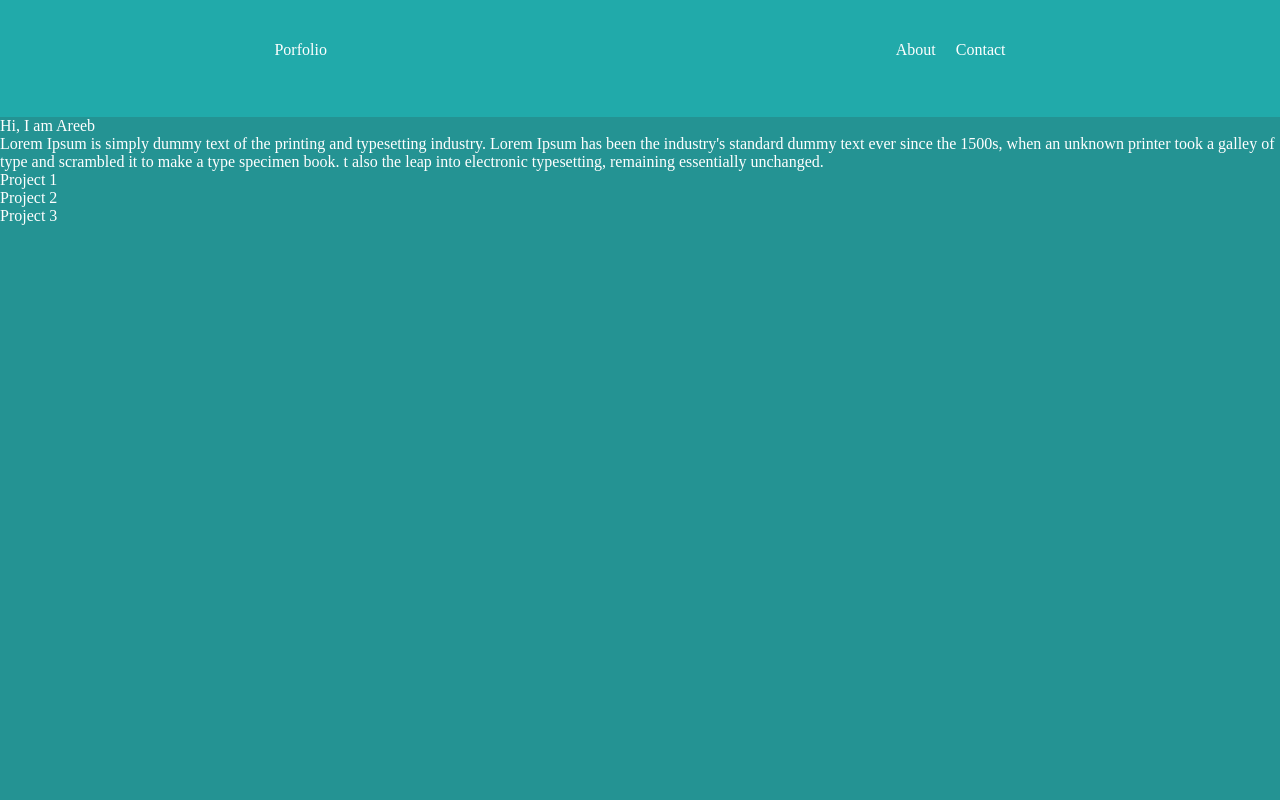
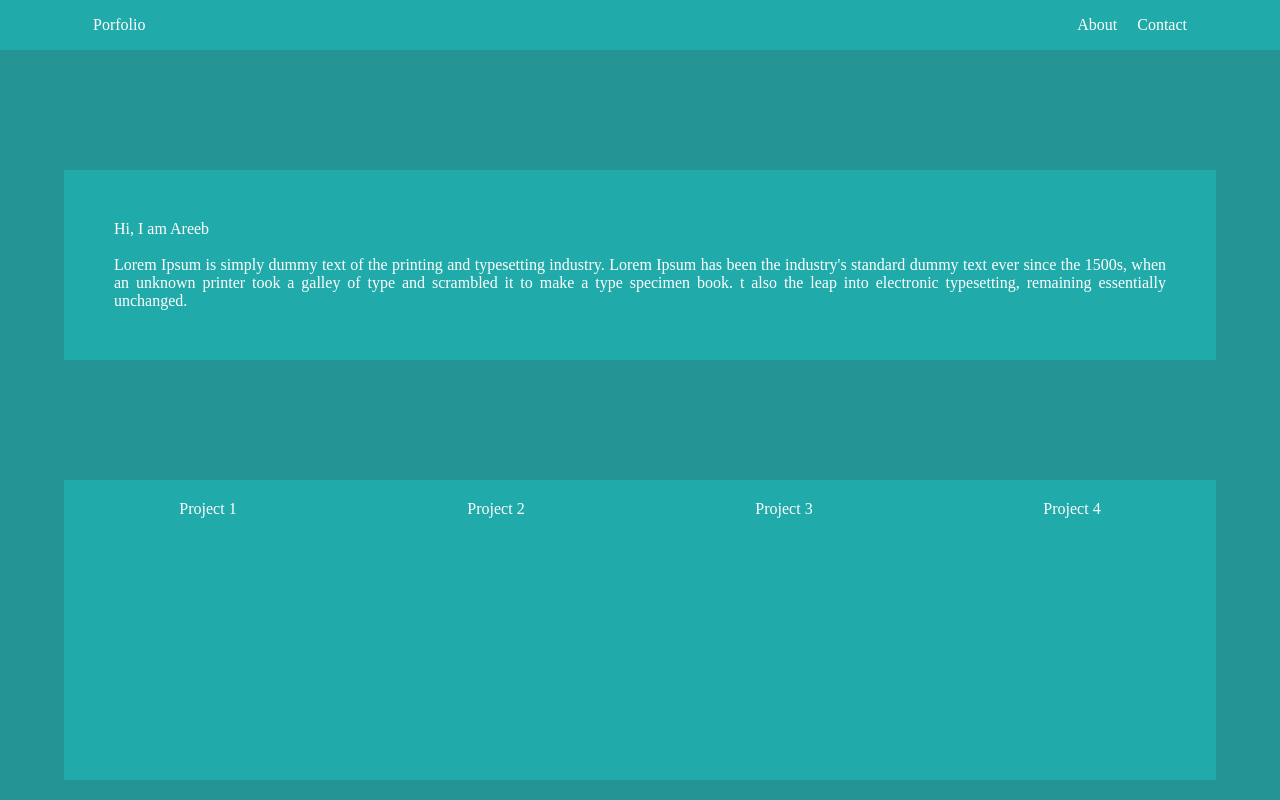
Before and after one commit to templareeb/portflioWebPractice, a plain HTML site: page index.html in a window 1280 px wide. Drawn offline with Linux system fonts and the light colour scheme.

Commit message:
Add project 4 to html. Modify css to create unifrom layout.

```diff
--- a/index.html
+++ b/index.html
@@ -20,10 +20,11 @@
 
     <div class="hero">
         <span class="name">Hi, I am Areeb</span>
+        <br><br>
         <p class="Intro">Lorem Ipsum is simply dummy text of the printing and typesetting industry. Lorem Ipsum has been the industry's standard dummy text ever since the 1500s, when an unknown printer took a galley of type and scrambled it to make a type specimen book. t also the leap into electronic typesetting, remaining essentially unchanged.</p>
     </div>
 
-    <div class="'projects">
+    <div class="projects">
         <div id="project" class="'Project1">
             <span>Project 1</span>
         </div>
@@ -33,6 +34,9 @@
         <div id="project" class="'Project3">
             <span>Project 3</span>
         </div>
+        <div id="project" class="'Project4">
+            <span>Project 4</span>
+        </div>
     </div>
 </body>
 </html>
--- a/style.css
+++ b/style.css
@@ -7,13 +7,20 @@
 body{
     background-color: #249393;
     color: white;
+    display: flex;
+    flex-direction: column;
+    justify-content: space-between;
+    height: 100vh;
+    align-items: center;
 }
 
 nav{
     display: flex;
-    justify-content: space-around;
+    justify-content: space-between;
     align-items: center;
-    height: 100px;
+    height: 50px;
+    width: 100vw;
+    padding: 0px 93px;
 }
 
 .head-nav{
@@ -34,5 +41,28 @@ nav{
 
 header{
     background-color: #21AAAA;
-    height: 117px;
+
 }
+
+.hero{
+    background-color: #21AAAA;
+    width: 90vw;
+    padding: 50px;
+    text-align: justify;
+}
+
+.projects{
+    /* background-color: #21AAAA; */
+    width: 90vw;
+    display: flex;
+    justify-content: space-between;
+    padding-bottom: 20px;
+}
+
+#project{
+    background-color: #21AAAA;
+    width: 300px;
+    height: 300px;
+    text-align: center;
+    padding: 20px;
+}
```
